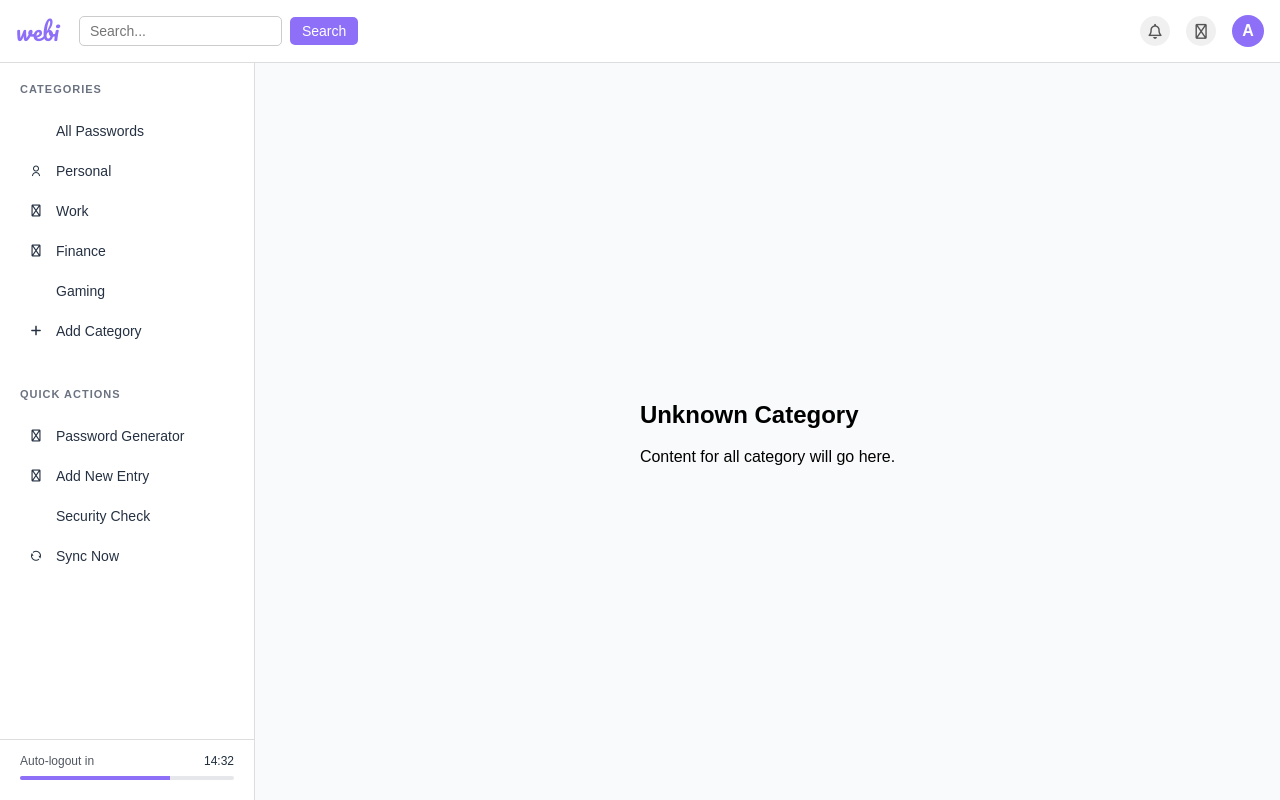
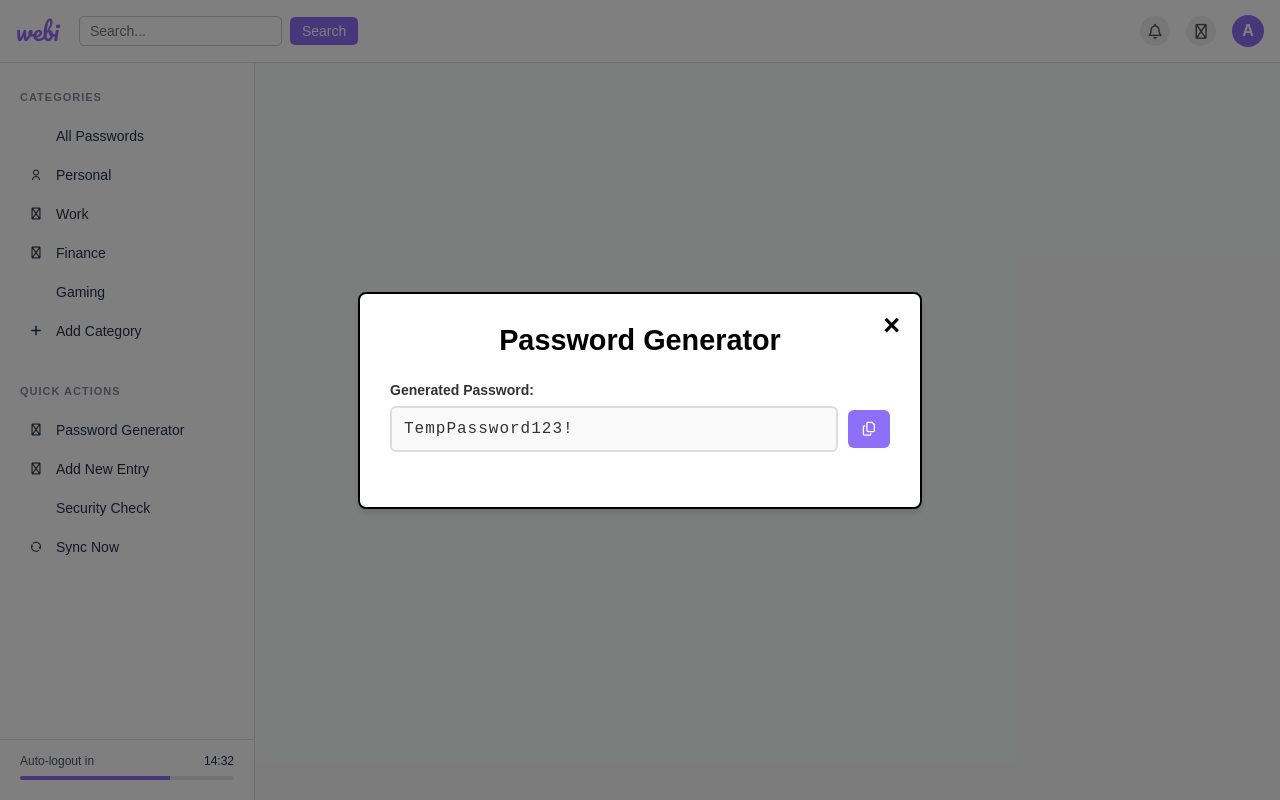
Before and after one commit to Arush2008/Password-manager, a Flask app: page /vault?category=all&popup=password-generator in a window 1280 px wide. Run offline with Flask 3, Linux system fonts and the light colour scheme; some libraries are stand-ins or nearby versions.

Commit message:
Co-authored-by: FlameBamboo <Flamebamboo@users.noreply.github.com>

```diff
--- a/static/style.css
+++ b/static/style.css
@@ -321,8 +321,8 @@ body.vault_page {
 }
 
 .sidebar-text.active {
-  background-color: #8e6ff7;
-  color: white;
+  background-color: #f4f2ff;
+  color: #8866f7;
 }
 
 .profile-avatar {
@@ -342,7 +342,8 @@ body.vault_page {
   font-size: 11px;
   font-weight: 600;
   text-transform: uppercase;
-  color: #6b7280;
+  color: #858a94;
+  margin-top: 8px;
   margin-bottom: 16px;
   padding-left: 0px;
   letter-spacing: 1px;
@@ -358,7 +359,8 @@ body.vault_page {
   display: flex;
   align-items: center;
   gap: 10px;
-  padding: 12px 6px;
+  padding: 9px 6px;
+  margin: 5px 0;
   font-size: 14px;
   font-weight: 500;
   color: #253142;
@@ -441,3 +443,116 @@ body.vault_page {
   margin-top: 63px;
   padding: 20px;
 }
+
+/* -------------------------------------------------- Password Generator Popup Styles -------------------------------------------------- */
+
+.popup-overlay {
+  position: fixed;
+  top: 0;
+  left: 0;
+  width: 100%;
+  height: 100%;
+  background-color: rgba(0, 0, 0, 0.5);
+  display: flex;
+  justify-content: center;
+  align-items: center;
+  z-index: 1000;
+}
+
+.popup-content {
+  background-color: white;
+  border: 2px solid black;
+  border-radius: 8px;
+  padding: 30px;
+  width: 90%;
+  max-width: 500px;
+  position: relative;
+  box-shadow: 0 4px 6px rgba(0, 0, 0, 0.1);
+}
+
+.popup-content h2 {
+  font-size: 1.8em;
+  margin: 0 0 25px 0;
+  color: black;
+  text-align: center;
+}
+
+.close-btn {
+  position: absolute;
+  top: 15px;
+  right: 20px;
+  font-size: 1.8em;
+  color: black;
+  text-decoration: none;
+  cursor: pointer;
+  font-weight: bold;
+}
+
+.close-btn:hover {
+  color: gray;
+}
+
+/* Password Display Section */
+.password-display-section {
+  margin-bottom: 25px;
+}
+
+.password-display-section label {
+  display: block;
+  font-weight: 600;
+  margin-bottom: 8px;
+  color: #333;
+  font-size: 14px;
+}
+
+.password-output-container {
+  display: flex;
+  align-items: center;
+  gap: 10px;
+}
+
+.password-output {
+  flex: 1;
+  padding: 12px;
+  border: 2px solid #ddd;
+  border-radius: 6px;
+  font-size: 16px;
+  font-family: 'Courier New', monospace;
+  background-color: #f9f9f9;
+  color: #333;
+  letter-spacing: 1px;
+}
+
+.password-output:focus {
+  outline: none;
+  border-color: #8e6ff7;
+}
+
+.copy-btn {
+  padding: 12px 15px;
+  background-color: #8e6ff7;
+  color: white;
+  border: none;
+  border-radius: 6px;
+  cursor: pointer;
+  font-size: 16px;
+  transition: background-color 0.2s ease;
+  display: flex;
+  align-items: center;
+  justify-content: center;
+}
+
+.copy-btn:hover {
+  background-color: #7d5df1;
+}
+
+.copy-btn i {
+  font-size: 14px;
+}
+
+.copy-instruction {
+  font-size: 12px;
+  color: #666;
+  margin-top: 8px;
+  font-style: italic;
+}
--- a/templates/vault.html
+++ b/templates/vault.html
@@ -94,10 +94,12 @@
 
         <div class="sidebar_titles">Quick Actions</div>
 
-        <div class="sidebar-text">
-          <i class="fa-regular fa-key"></i>
-          <span>Password Generator</span>
-        </div>
+        <a href="{{ url_for('views.vault', category=category, popup='password-generator') }}">
+          <div class="sidebar-text" id="password-generator-btn">
+            <i class="fa-regular fa-key"></i>
+            <span>Password Generator</span>
+          </div>
+        </a>
 
         <div class="sidebar-text">
           <i class="fa-regular fa-circle-plus"></i>
@@ -147,5 +149,29 @@
       {% endif %}
       <p>Content for {{ category }} category will go here.</p>
     </div>
+
+    <!-- Password Generator Popup -->
+    {% if show_popup %}
+    <div class="popup-overlay">
+      <div class="popup-content">
+        <a href="{{ url_for('views.vault', category=category) }}" class="close-btn">&times;</a>
+        <h2>Password Generator</h2>
+
+
+        <!-- Generated Password Display Section -->
+        <div class="password-display-section">
+          <label for="generated-password">Generated Password:</label>
+          <div class="password-output-container">
+            <input type="text" id="generated-password" class="password-output" value="TempPassword123!" readonly>
+            <form method="post" style="display: inline;">
+              <input type="hidden" name="copy_password" value="TempPassword123!">
+              <button type="submit" class="copy-btn" title="Select password to copy">
+                <i class="fa-regular fa-copy"></i>
+              </button>
+            </form>
+          </div>
+      </div>
+    </div>
+    {% endif %}
   </body>
 </html>
--- a/views.py
+++ b/views.py
@@ -9,4 +9,5 @@ def index():
 @views.route('/vault')
 def vault():
     category = request.args.get('category', 'all')
-    return render_template('vault.html', category=category)
+    show_popup = request.args.get('popup') == 'password-generator'
+    return render_template('vault.html', category=category, show_popup=show_popup)
```
Also changed, not shown: 1 other file.
